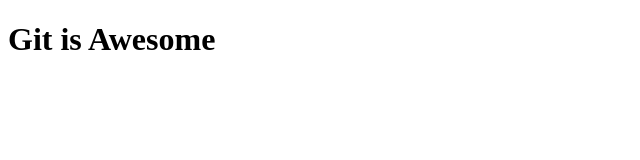
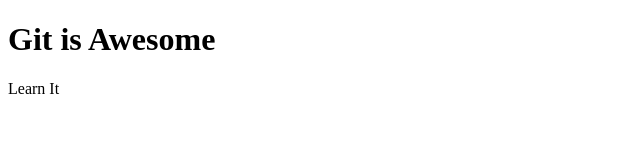
Before and after one commit to Akkieku/test, a plain HTML site: page index.html in a window 1280 px wide. Shown: the full height of the page, 0-640 px from the left. Drawn offline with Linux system fonts and the light colour scheme.

Commit message:
Feat:  Added new paragraph

```diff
--- a/index.html
+++ b/index.html
@@ -8,5 +8,6 @@
 </head>
 <body>
     <h1>Git is Awesome</h1>
+    <p>Learn It</p>
 </body>
 </html>
```
